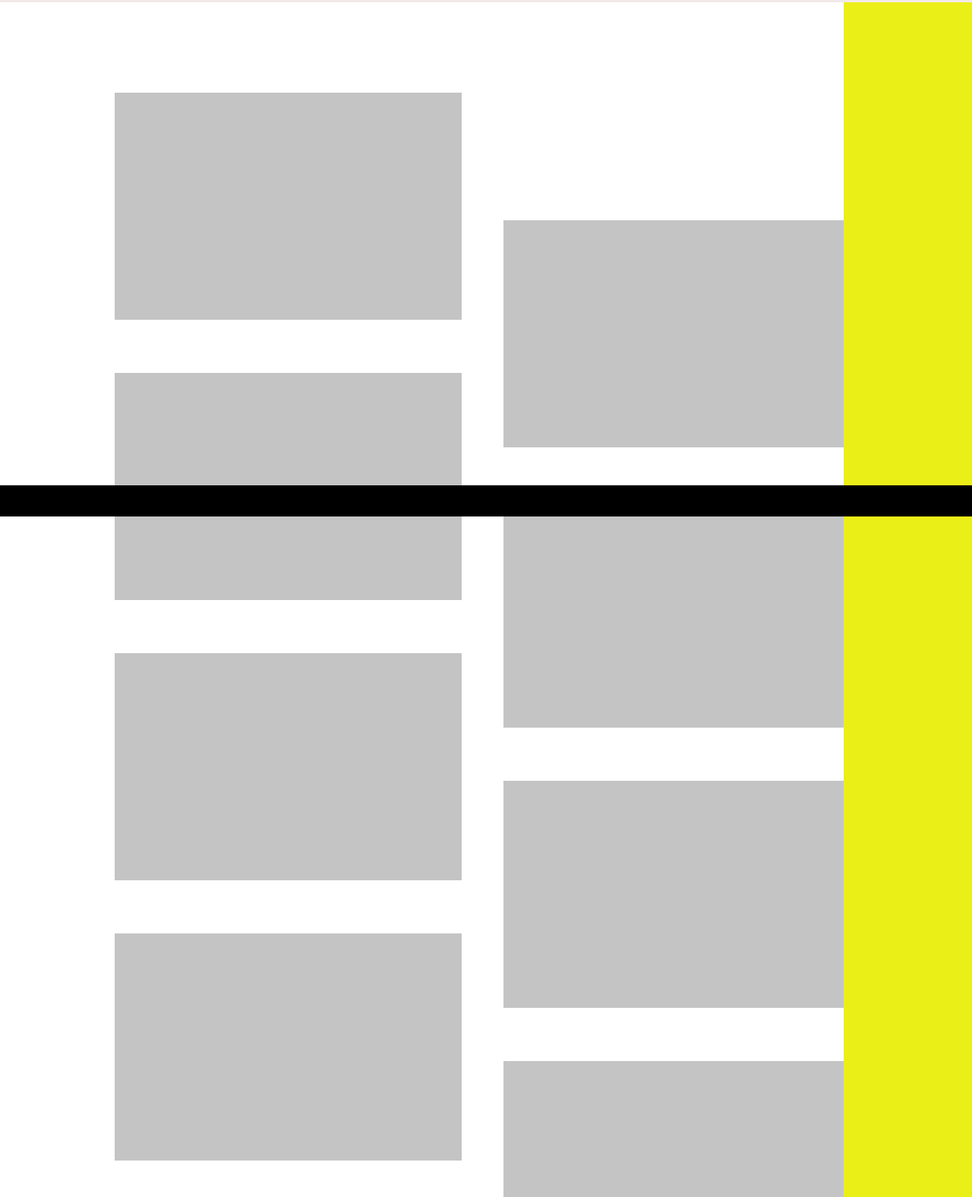
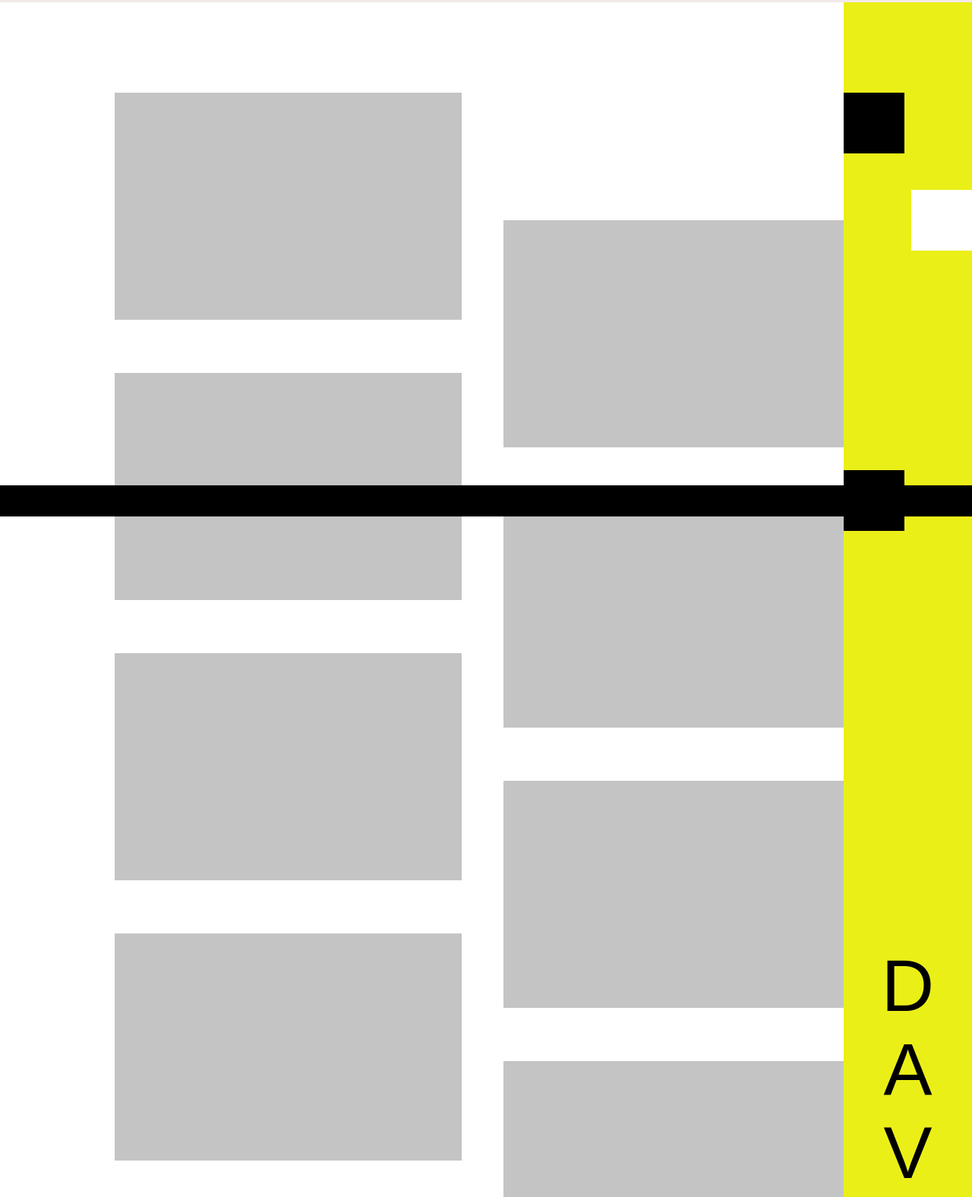
Before and after one commit to dvd90/ex3, a plain HTML site: page layout2.html in a window 1280 px wide. Shown: the part 120-1696 px from the top of the page at 76% size. Drawn offline with Linux system fonts and the light colour scheme; a web font is replaced by a local one.

Commit message:
first layout done

```diff
--- a/includes/style.css
+++ b/includes/style.css
@@ -354,3 +354,49 @@ nav {
   width: 457px;
   height: 299px;
 }
+
+#layout2 .side-content {
+  position: relative;
+}
+
+#layout2 .side-box1 {
+  position: absolute;
+  top: 119px;
+  left: 0;
+  width: 80px;
+  height: 80px;
+  background-color: #000000;
+}
+
+#layout2 .side-box2 {
+  position: absolute;
+  top: 247px;
+  right: 0;
+  width: 80px;
+  height: 80px;
+  background-color: #FFFFFF;
+}
+
+#layout2 .side-box3 {
+  position: absolute;
+  top: 616px;
+  left: 0;
+  width: 80px;
+  height: 80px;
+  background-color: #000000;
+}
+
+.side-letters {
+  position: relative;
+  top:1240px;
+}
+
+.side-letters li {
+  font-size: 96px;
+  text-align: center;
+  color: #000000;
+}
+
+.side-letters li a {
+  color: #000000;
+}
--- a/layout2.html
+++ b/layout2.html
@@ -1,5 +1,4 @@
 <!DOCTYPE html>
-<html lang="en">
   <head>
     <meta charset="UTF-8">
     <link rel="stylesheet" href="includes/style.css">
@@ -31,11 +30,20 @@
       <div class="box9"></div>
       <div class="box10"></div>
     </section>
-<aside>
-    <section class="side-content">
-
-    </section>
-</aside>
+    <aside>
+      <section class="side-content">
+        <div class="side-box1"></div>
+        <div class="side-box2"></div>
+        <div class="side-box3"></div>
+        <ul class="side-letters">
+          <li><a href="https://en.wikipedia.org/wiki/David_Bowie" target="_blank">D</a></li>
+          <li><a href="https://en.wikipedia.org/wiki/ABBA" target="_blank">A</a></li>
+          <li><a href="https://en.wikipedia.org/wiki/Luther_Vandross" target="_blank">V</a></li>
+          <li><a href="https://en.wikipedia.org/wiki/Iggy_Pop" target="_blank">I</a></li>
+          <li><a href="https://en.wikipedia.org/wiki/Diana_Ross" target="_blank">D</a></li>
+        </ul>
+      </section>
+    </aside>
   </main>
   </wrapper>
   <footer>
```
Also changed, not shown: index.html (+0 -1 lines), layout3.html (+0 -1 lines).
